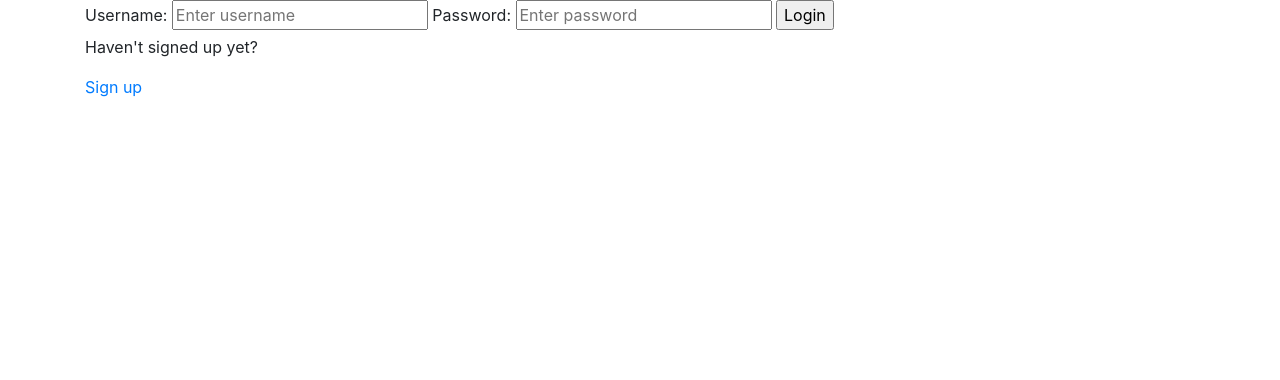
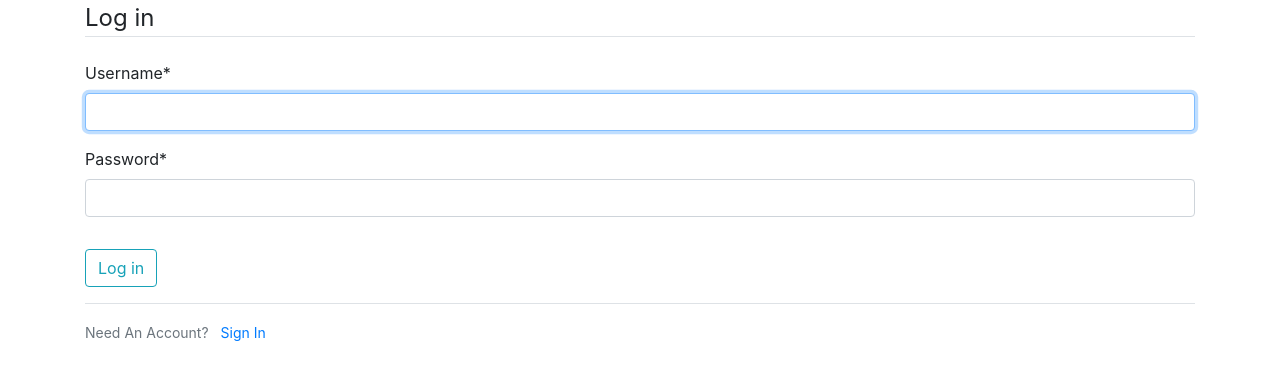
Before and after one commit to TimSchulz1991/msp4-django-8gag, a Django app: page /login/ in a window 1280 px wide. Shown: the part 62-442 px from the top of the page. Run offline with Django 3.2, Linux system fonts and the light colour scheme; some libraries are stand-ins or nearby versions.

Commit message:
Login/Logout has been changed to class-based views in urls.py file

```diff
--- a/msp4_8gag/settings.py
+++ b/msp4_8gag/settings.py
@@ -155,3 +155,5 @@ MESSAGE_TAGS = {
 }
 
 CRISPY_TEMPLATE_PACK = 'bootstrap4'
+
+LOGIN_REDIRECT_URL = 'home'
--- a/my8gag/models.py
+++ b/my8gag/models.py
@@ -6,7 +6,7 @@ from cloudinary.models import CloudinaryField
 # connected to the User model via the signals.py file
 class Profile(models.Model):
     user = models.OneToOneField(User, on_delete=models.CASCADE)
-    bio = models.TextField(null=True, default=None, blank=True)
+    bio = models.TextField(null=True, blank=True)
     profile_image = CloudinaryField(
         'profile_image', null=True, default=None, blank=True)
 
--- a/my8gag/templates/my8gag/feed.html
+++ b/my8gag/templates/my8gag/feed.html
@@ -62,7 +62,7 @@
             {% else %}
             <p>Wanna add a profile picture?</p>
             {% endif %}
-            {% if request.user.profile.bio != '' %}
+            {% if request.user.profile.bio %}
             <p>{{request.user.profile.bio}}</p>
             {% else %}
             <p>Wanna add a bio text?</p>
--- /dev/null
+++ b/my8gag/templates/my8gag/login.html
@@ -0,0 +1,24 @@
+{% extends 'base.html' %}
+{% load crispy_forms_tags %}
+
+{% block content %}
+
+<div class='content-section'>
+    <form action="" method="POST">
+        {% csrf_token %}
+        <fieldset class="form-group">
+            <legend class="border-bottom mb-4">Log in</legend>
+            {{ form|crispy }}
+        </fieldset>
+        <div class="form-group">
+            <button type="submit" class="btn btn-outline-info">Log in</button>
+        </div>
+    </form>
+    <div class="border-top pt-3">
+        <small class="text-muted">
+            Need An Account? <a class="ml-2" href="{% url 'register' %}">Sign In</a>
+        </small>
+    </div>
+</div>
+
+{% endblock %}
--- a/my8gag/templates/my8gag/login_register.html
+++ b/my8gag/templates/my8gag/register.html
@@ -2,7 +2,7 @@
 {% load crispy_forms_tags %}
 
 {% block content %}
-{% if page == 'login' %}
+<!-- {% if page == 'login' %}
 <div>
     <form action="" method="POST">
         {% csrf_token %}
@@ -16,7 +16,7 @@
     <p>Haven't signed up yet?</p>
     <a href="{% url 'register' %}">Sign up</a>
 </div>
-{% else %}
+{% else %} -->
 <div class='content-section'>
     <form action="" method="POST">
         {% csrf_token %}
@@ -34,5 +34,5 @@
         </small>
     </div>
 </div>
-{% endif %}
+<!-- {% endif %} -->
 {% endblock %}
--- a/my8gag/urls.py
+++ b/my8gag/urls.py
@@ -1,11 +1,12 @@
 from django.urls import path
 from django.conf import settings
 from django.conf.urls.static import static
+from django.contrib.auth import views as auth_views
 from . import views
 
 urlpatterns = [
-    path('login/', views.loginView, name="login"),
-    path('logout/', views.logoutUser, name="logout"),
+    path('login/', auth_views.LoginView.as_view(template_name='my8gag/login.html'), name="login"),
+    path('logout/', auth_views.LogoutView.as_view(template_name='my8gag/logout.html'), name="logout"),
     path('register/', views.registerView, name='register'),
     path('', views.home, name="home"),
     path('create_post/', views.createPost, name="create_post"),
--- a/my8gag/views.py
+++ b/my8gag/views.py
@@ -11,37 +11,37 @@ from django.contrib.auth.forms import UserCreationForm
 
 
 # Create your views here.
-def loginView(request):
-    page = 'login'
+# def loginView(request):
+#     page = 'login'
 
-    if request.user.is_authenticated:
-        return redirect('home')
+#     if request.user.is_authenticated:
+#         return redirect('home')
 
-    if request.method == "POST":
-        username = request.POST.get('username').lower()
-        password = request.POST.get('password')
+#     if request.method == "POST":
+#         username = request.POST.get('username').lower()
+#         password = request.POST.get('password')
 
-        # try:
-        #     user = User.objects.get(username=username)
-        # except:
-        #     messages.error(request, "User does not exist")
+#         # try:
+#         #     user = User.objects.get(username=username)
+#         # except:
+#         #     messages.error(request, "User does not exist")
 
-        user = authenticate(request, username=username, password=password)
+#         user = authenticate(request, username=username, password=password)
 
-        if user is not None:
-            login(request, user)
-            return redirect('home')
-        else:
-            messages.error(
-                request, "Credentials do not match any user in our database")
+#         if user is not None:
+#             login(request, user)
+#             return redirect('home')
+#         else:
+#             messages.error(
+#                 request, "Credentials do not match any user in our database")
 
-    context = {'page': page}
-    return render(request, 'my8gag/login_register.html', context)
+#     context = {'page': page}
+#     return render(request, 'my8gag/login_register.html', context)
 
 
-def logoutUser(request):
-    logout(request)
-    return redirect('home')
+# def logoutUser(request):
+#     logout(request)
+#     return redirect('home')
 
 
 def registerView(request):
@@ -60,7 +60,7 @@ def registerView(request):
             messages.error(request, "The registration was not successful")
 
     context = {'form': form}
-    return render(request, 'my8gag/login_register.html', context)
+    return render(request, 'my8gag/register.html', context)
 
 
 def home(request):
--- a/templates/base.html
+++ b/templates/base.html
@@ -25,7 +25,7 @@
                 <div class="collapse navbar-collapse" id="navbarNavAltMarkup">
                     <div class="navbar-nav">
                         {% if request.user.is_authenticated %}
-                        <a class="nav-link" href="{% url 'logout' %}">Logout1</a>
+                        <a class="nav-link" href="{% url 'logout' %}">Logout</a>
                         {% else %}
                         <a class="nav-link" href="{% url 'login' %}">Login/Register</a>
                         {% endif %}
```
Also changed, not shown: my8gag/templates/my8gag/logout.html (added, +11 -0 lines), my8gag/migrations/0007_alter_profile_bio.py (added).
